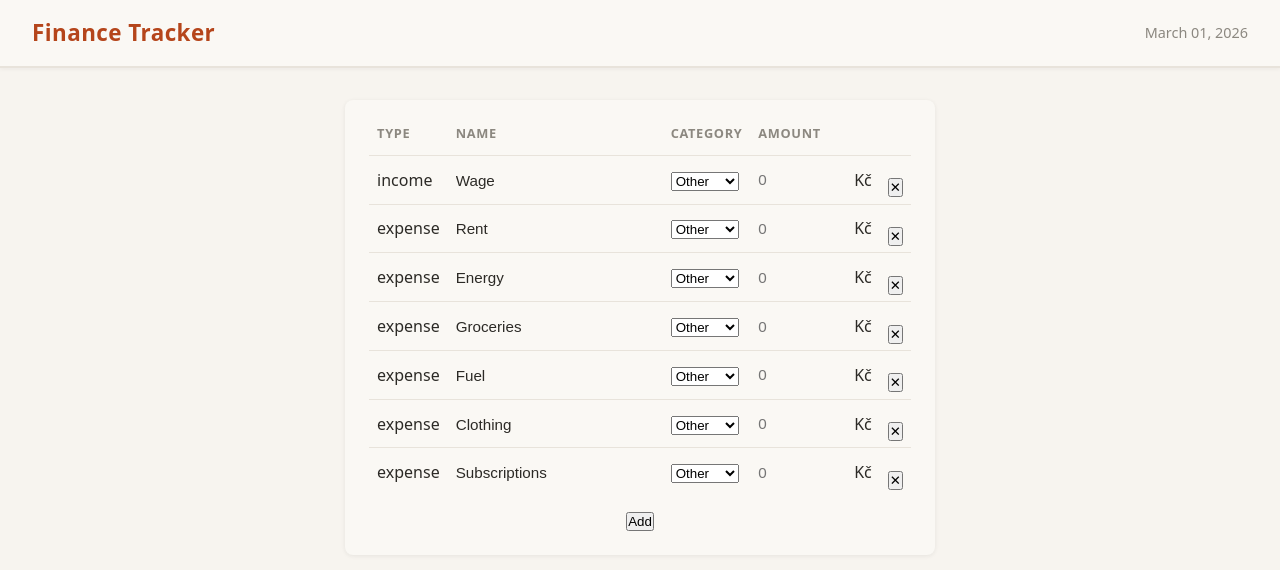
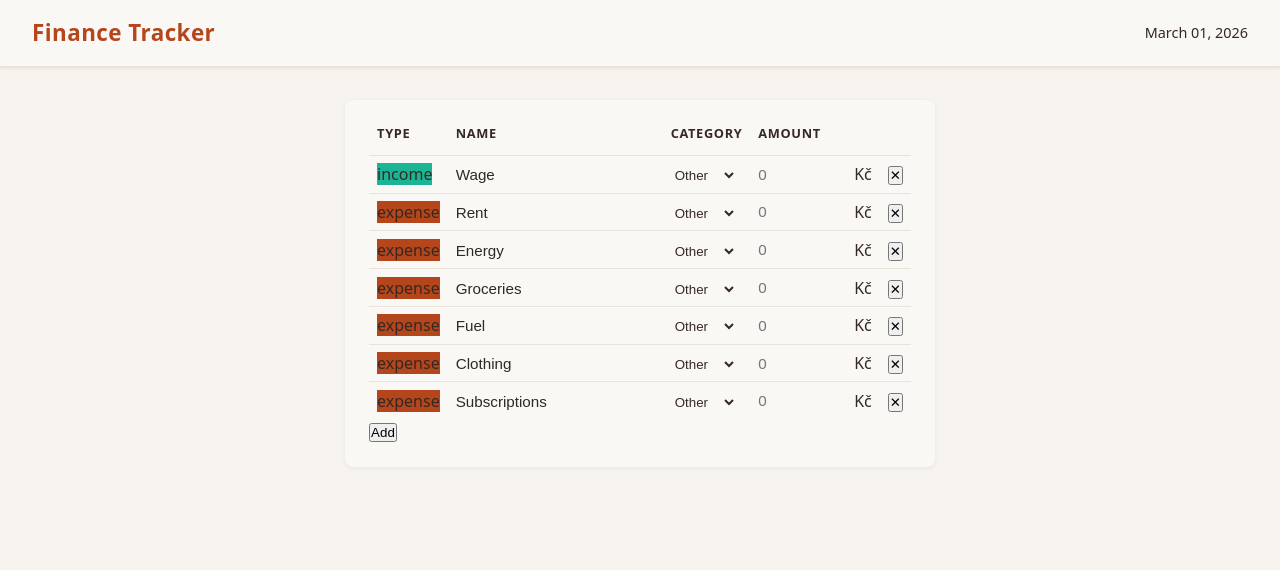
Before and after one commit to ondrej-diepolt/personal-budget-tracker, a React (Vite) app: page / in a window 1280 px wide. Shown: the top 570 px of the page. Built offline with nearby package versions, Linux system fonts and the light colour scheme.

Commit message:
Added main colors to the app for buttons and text

```diff
--- a/index.html
+++ b/index.html
@@ -2,7 +2,7 @@
 <html lang="en">
   <head>
     <meta charset="UTF-8" />
-    <link rel="icon" type="image/svg+xml" href="/vite.svg" />
+    <link rel="icon" type="image/svg+xml" />
     <meta name="viewport" content="width=device-width, initial-scale=1.0" />
     <title>Finance Tracker</title>
   </head>
--- a/src/components/TransactionList.jsx
+++ b/src/components/TransactionList.jsx
@@ -23,7 +23,7 @@ function TransactionList() {
           ))}
         </tbody>
       </table>
-      <button type="button" onClick={addTransaction}>
+      <button type="button" className='add-transaction' onClick={addTransaction}>
         Add
       </button>
     </form>
--- a/src/components/TransactionRow.jsx
+++ b/src/components/TransactionRow.jsx
@@ -42,7 +42,8 @@ function NameInput({ value, onChange }) {
 function TypeToggle({ value, onChange }) {
   return (
     <span
-      onClick={() => onChange(value === 'výdaj' ? 'příjem' : 'výdaj')}
+      className={value === 'expense' ? 'type-expense' : 'type-income'}
+      onClick={() => onChange(value === 'expense' ? 'income' : 'expense')}
       style={{ cursor: 'pointer' }}
     >
       {value}
--- a/src/hooks/useTransactions.js
+++ b/src/hooks/useTransactions.js
@@ -37,8 +37,8 @@ export function useTransactions() {
       ...prev,
       {
         id: newId,
-        type: "výdaj",
-        name: "Nová položka",
+        type: "expense",
+        name: "Mew",
         category: "Other",
         amount: 0,
       },
--- a/src/styles/App.css
+++ b/src/styles/App.css
@@ -7,11 +7,19 @@
   padding: 0;
 }
 
+select {
+  background-color: transparent;
+  border: none;
+  cursor: pointer;
+  color: #362823;
+
+}
+
 /* === LAYOUT === */
 body {
   font-family: system-ui, sans-serif;
   background-color: #f7f4ef;
-  color: #2c2a26;
+  color: #362823;
 }
 
 #root {
@@ -41,7 +49,7 @@ header h1 {
 
 header span {
   font-size: 0.9rem;
-  color: #8c8880;
+  color: #362823;
 }
 
 /* === TRANSACTION LIST === */
@@ -63,7 +71,7 @@ header span {
   text-align: left;
   font-size: 0.8rem;
   font-weight: 600;
-  color: #8c8880;
+  color: #362823;
   text-transform: uppercase;
   letter-spacing: 0.05em;
   padding: 0 0.5rem 0.75rem;
@@ -84,7 +92,7 @@ header span {
 }
 
 .transaction-list input:focus {
-  border-bottom: 1px solid #b5451b;
+  border-bottom: 1px solid #362823;;
 
 
 }
@@ -103,6 +111,18 @@ header span {
   gap: 0.3rem;
 }
 
-.transaction-list button[type="button"]:last-of-type {
+.transaction-list button[type="button"] add-transaction {
   display: block;
   margin: 1rem auto 0;
+}
+
+.transaction-list .type-expense{
+  color: #362823;
+  background-color: #b5451b;
+}
+
+.transaction-list .type-income {
+  color: #362823;
+  background-color: #1BB596;
+
+}
```
